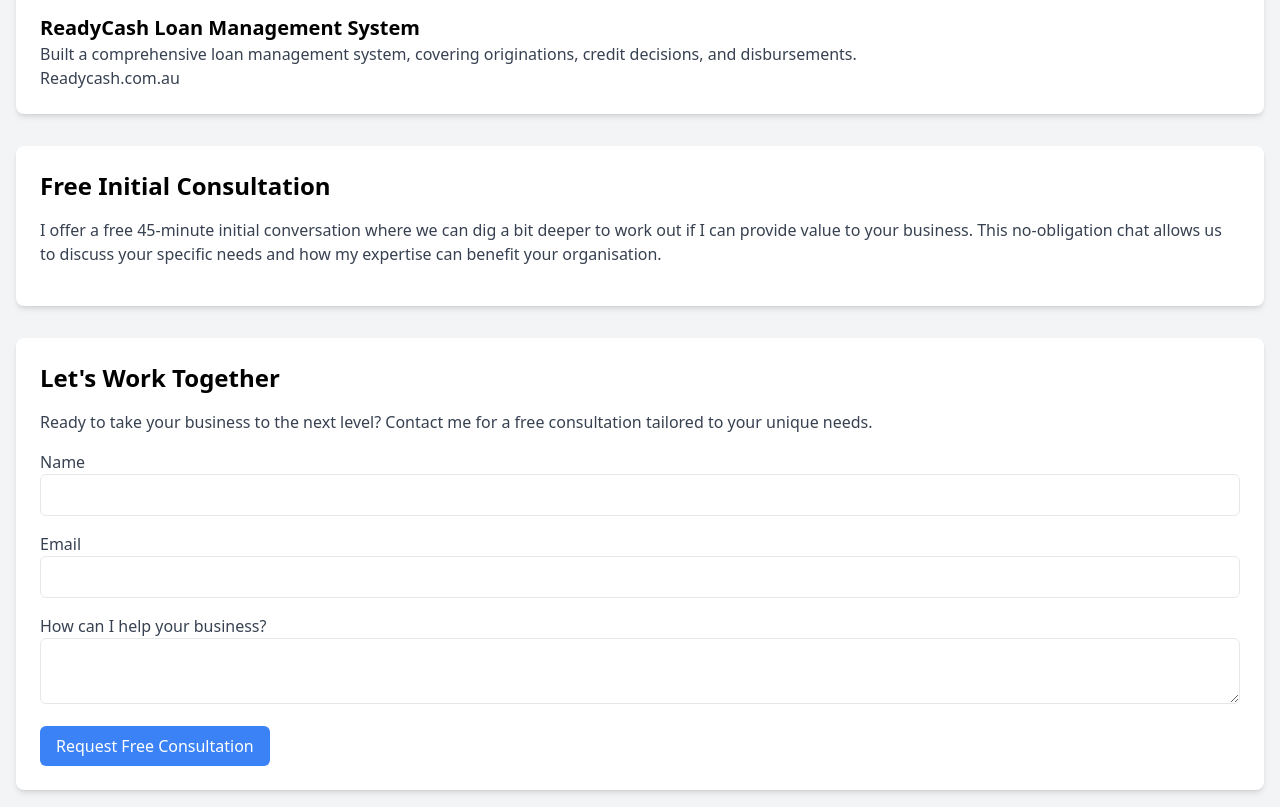
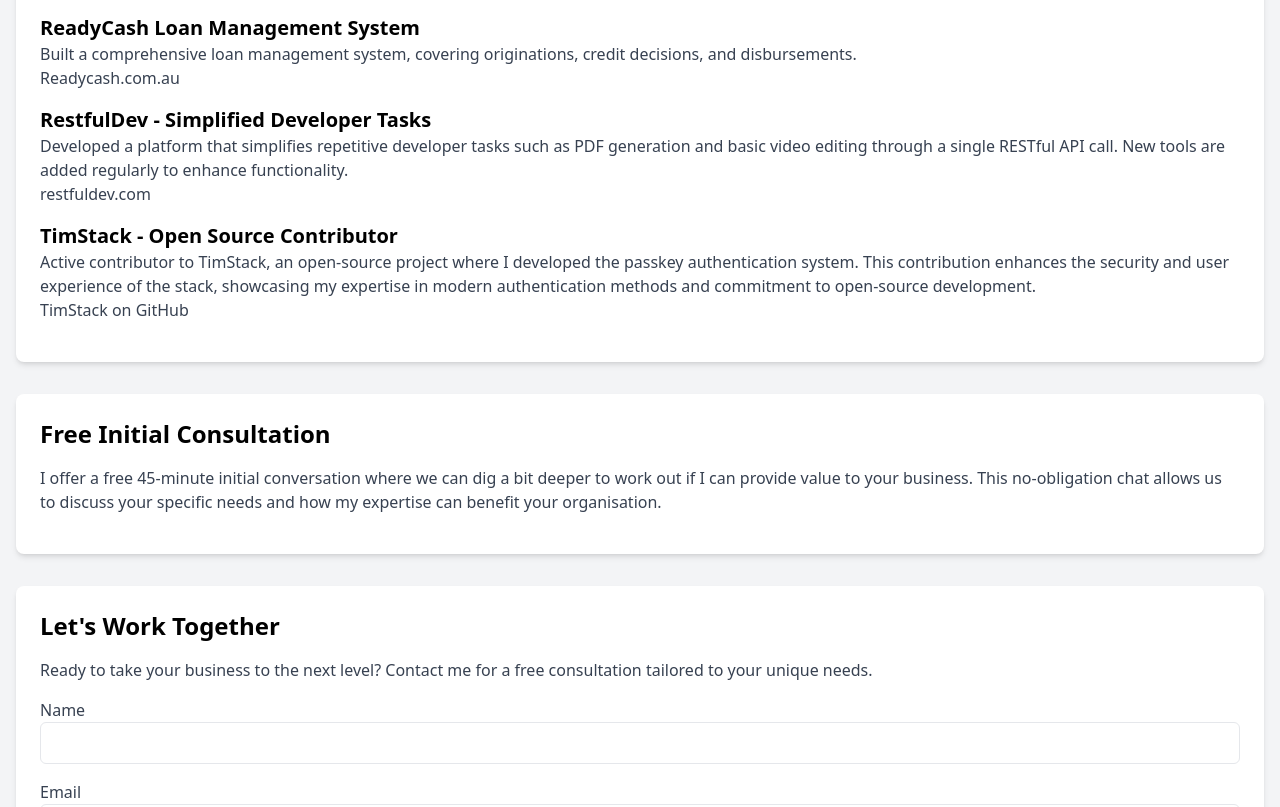
Before and after one commit to theeufj/joshuatheeuf, a plain HTML site: page index.html in a window 1280 px wide. Shown: the part 1202-2009 px from the top of the page. Drawn offline with nearby package versions, Linux system fonts and the light colour scheme.

Commit message:
update the landing page

```diff
--- a/index.html
+++ b/index.html
@@ -74,10 +74,20 @@
                     <p class="text-gray-700">Developed an AI agent that autonomously bids for and completes freelance work, showcasing cutting-edge AI implementation.</p>
                     <a class="text-gray-700" href="https://www.aura.vc/articles/the-rise-of-autonomous-ai-agents-debundling-the-market-landscape"> Read All About Katherine from Aura Ventures</a>
                 </div>
-                <div>
+                <div class="mb-4">
                     <h3 class="text-xl font-semibold">ReadyCash Loan Management System</h3>
                     <p class="text-gray-700">Built a comprehensive loan management system, covering originations, credit decisions, and disbursements.</p>
                     <a class="text-gray-700" href="www.readycash.com.au"> Readycash.com.au</a>
+                </div>
+                <div class="mb-4">
+                    <h3 class="text-xl font-semibold">RestfulDev - Simplified Developer Tasks</h3>
+                    <p class="text-gray-700">Developed a platform that simplifies repetitive developer tasks such as PDF generation and basic video editing through a single RESTful API call. New tools are added regularly to enhance functionality.</p>
+                    <a class="text-gray-700" href="https://restfuldev.com">restfuldev.com</a>
+                </div>
+                <div class="mb-4">
+                    <h3 class="text-xl font-semibold">TimStack - Open Source Contributor</h3>
+                    <p class="text-gray-700">Active contributor to TimStack, an open-source project where I developed the passkey authentication system. This contribution enhances the security and user experience of the stack, showcasing my expertise in modern authentication methods and commitment to open-source development.</p>
+                    <a class="text-gray-700" href="https://github.com/17twenty/timstack">TimStack on GitHub</a>
                 </div>
             </section>
 
```
